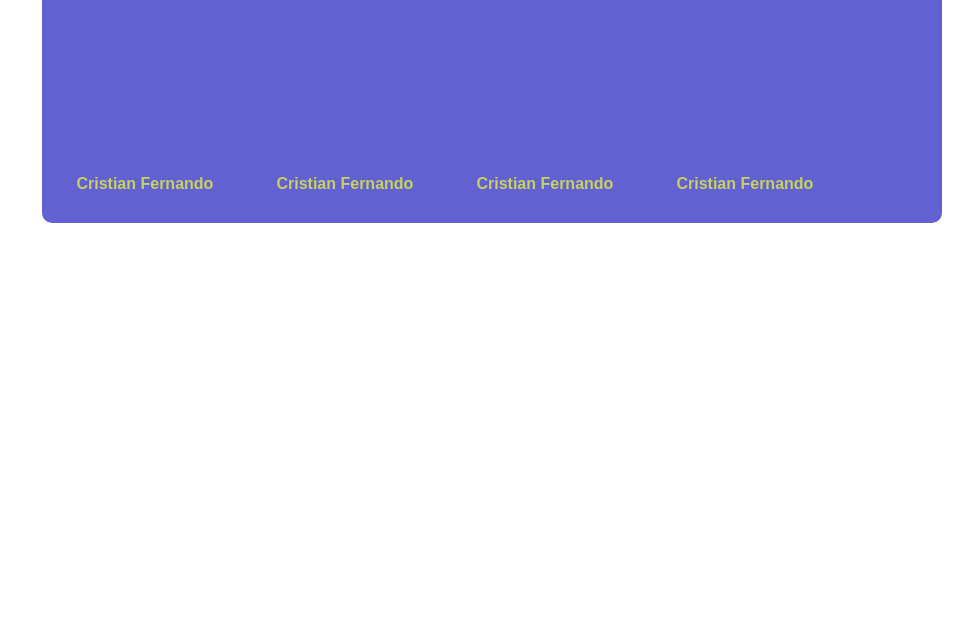
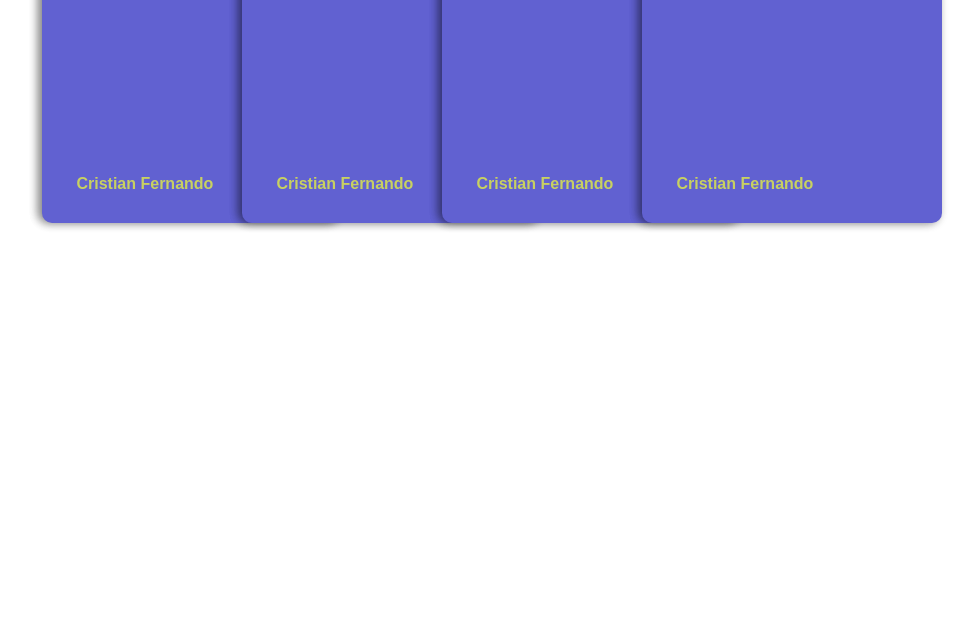
Before and after one commit to crisdux/practica-css-2025, a plain HTML site: page proyects/02-cards-animadas/index.html in a window 1280 px wide. Shown: the part 177-800 px from the top of the page, without its empty margins (8-984 px from the left). Drawn offline with Linux system fonts and the light colour scheme.

Commit message:
se agrego el proyecto 2 terminado

```diff
--- a/proyects/02-cards-animadas/index.html
+++ b/proyects/02-cards-animadas/index.html
@@ -9,65 +9,65 @@
 <body>
     <div class="cards">
 
-        <div class="card">
-            <div class="header">
+        <article class="card">
+            <header class="header">
                 <div class="date">24 de febrero</div>
                 <div class="title">Como funciona CSS</div>
-            </div>
-            <div class="footer">
+            </header>
+            <footer class="footer">
                 <div class="autor">
                     <a href="">
                         <img src="" alt="">
                         <span>Cristian Fernando</span>
                     </a>
                 </div>
-            </div>
-        </div>
+            </footer>
+        </article>
 
-        <div class="card element-1">
-            <div class="header">
+        <article class="card element-1">
+            <header class="header">
                 <div class="date">24 de febrero</div>
                 <div class="title">Como funciona CSS</div>
-            </div>
-            <div class="footer">
+            </header>
+            <footer class="footer">
                 <div class="autor">
                     <a href="">
                         <img src="" alt="">
                         <span>Cristian Fernando</span>
                     </a>
                 </div>
-            </div>
-        </div>
+            </footer>
+        </article>
 
-        <div class="card element-2">
-            <div class="header">
+        <article class="card element-2">
+            <header class="header">
                 <div class="date">24 de febrero</div>
                 <div class="title">Como funciona CSS</div>
-            </div>
-            <div class="footer">
+            </header>
+            <footer class="footer">
                 <div class="autor">
                     <a href="">
                         <img src="" alt="">
                         <span>Cristian Fernando</span>
                     </a>
                 </div>
-            </div>
-        </div>
+            </footer>
+        </article>
 
-        <div class="card element-3">
-            <div class="header">
+        <article class="card element-3">
+            <header class="header">
                 <div class="date">24 de febrero</div>
                 <div class="title">Como funciona CSS</div>
-            </div>
-            <div class="footer">
+            </header>
+            <footer class="footer">
                 <div class="autor">
                     <a href="">
                         <img src="" alt="">
                         <span>Cristian Fernando</span>
                     </a>
                 </div>
-            </div>
-        </div>
+            </footer>
+        </artic>
 
     </div>
 </body>
--- a/proyects/02-cards-animadas/styles.css
+++ b/proyects/02-cards-animadas/styles.css
@@ -1,7 +1,14 @@
+:root {
+    --main-font: Arial, Helvetica, sans-serif;
+    --color-cards: hsl(240, 55%, 60%);
+    --color-footer:hsl(65 55% 60%);
+    --color-footer-hover:hsl(65 60% 65%);
+}
+
 body {
     margin:0;
     padding:0;
-    font-family: Arial, Helvetica, sans-serif;
+    font-family: var(--main-font);
 }
 
 .cards {
@@ -11,7 +18,7 @@ body {
 }
 
 .cards .card {
-    background-color: hsl(240, 55%, 60%);
+    background-color: var(--color-cards);
     color:white;
     width: 300px;
     height: 350px;
@@ -22,19 +29,20 @@ body {
     display:flex;
     flex-direction: column;
     transition: all .3s ease;
-    box-shadow: -3x 0 10px rgb(0 0 0 / .3),
-    -4x 0 10px rgb(0 0 0 / .2),
-    -5x 0 10px rgb(0 0 0 / .1);
+    box-shadow: -3px 0 10px rgb(0 0 0 / .3),
+                -4px 0 10px rgb(0 0 0 / .2),
+                -5px 0 10px rgb(0 0 0 / .1);
+    text-wrap: balance;
 }
 
 .cards .card a {
-    color: hsl(65 55% 60%);
+    color: var(--color-footer);
     text-decoration: none;
     font-weight: bold;
 }
 
 .cards .card a:hover {
-    color: hsl(65 60% 65%)
+    color: var(--color-footer-hover);
 }
 
 .cards .card .header {
@@ -44,8 +52,8 @@ body {
 .cards .card:hover {
     margin-right: 80px;
     transform: rotate(3deg) translateY(-15px);
+    cursor: pointer;
 }
-
 
 .cards .card .header .data {
     padding: 10px 0;
```
